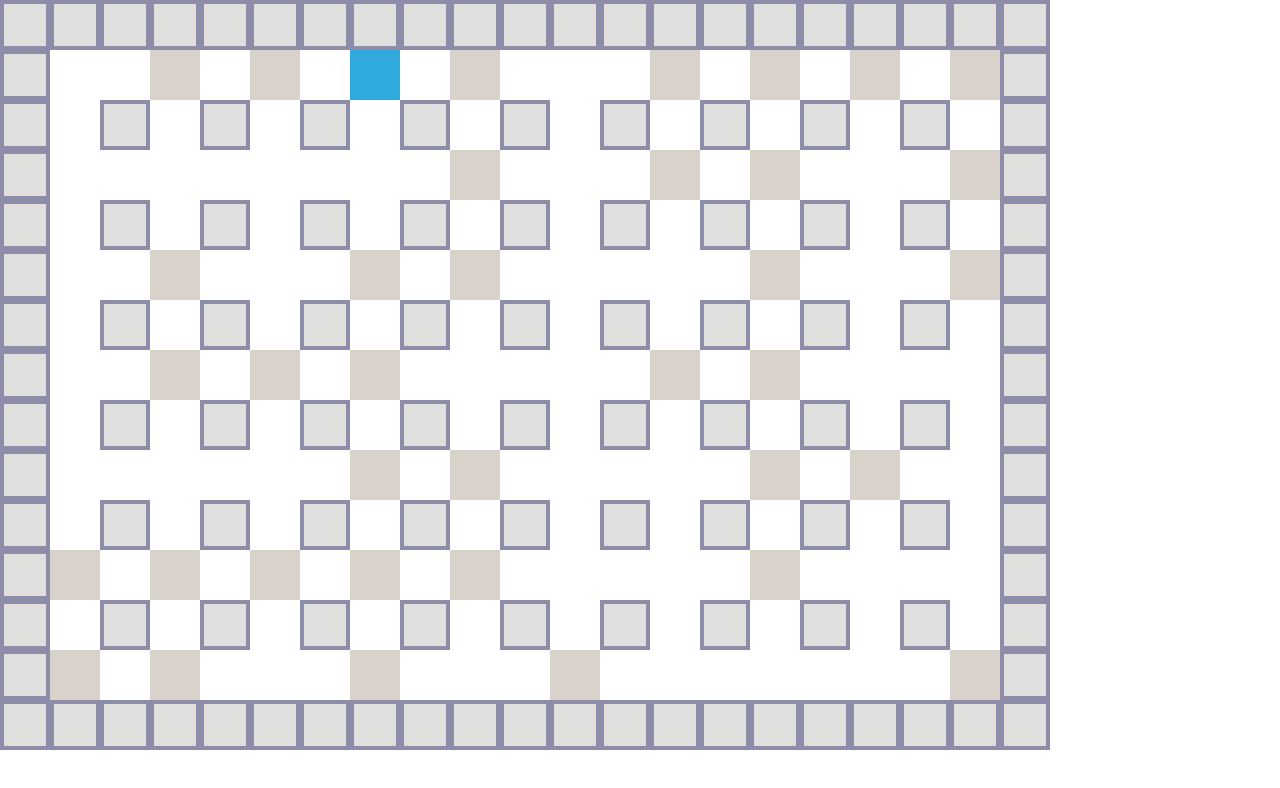
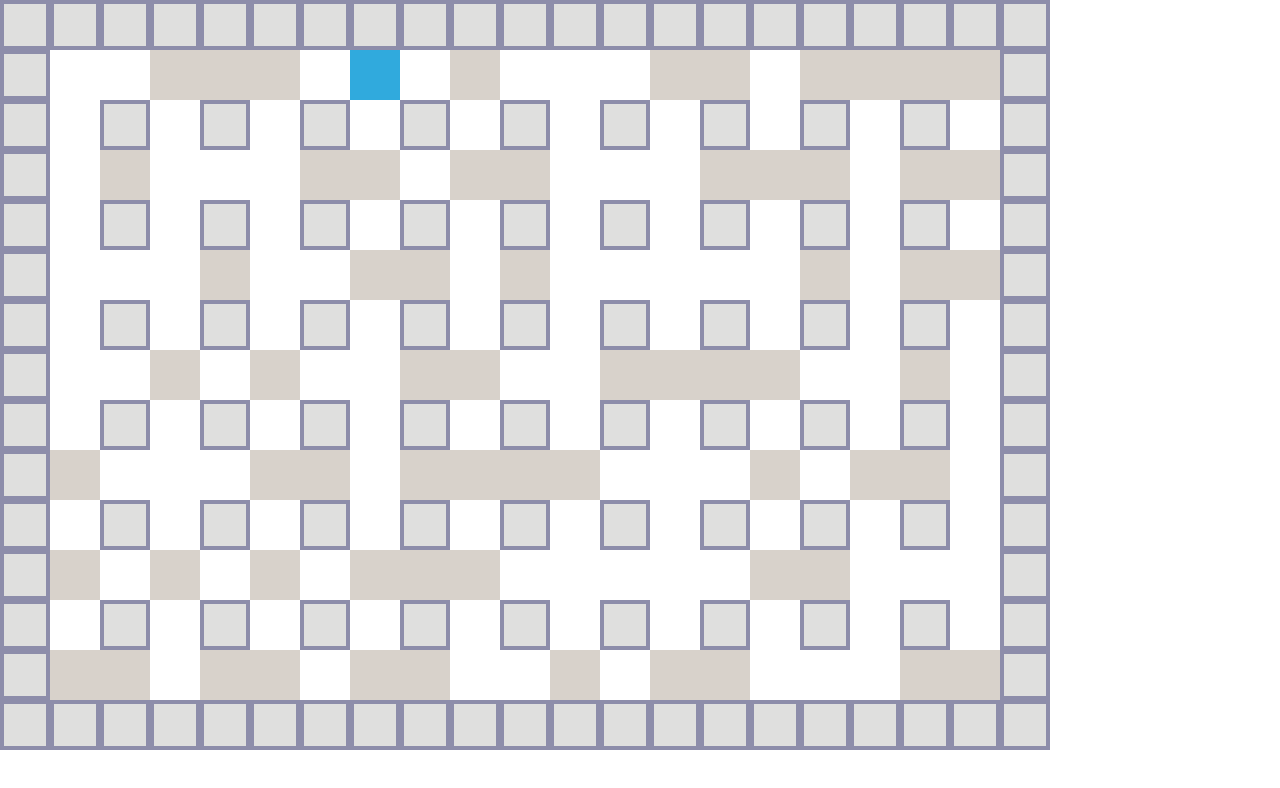
Before and after one commit to pika-3kw/boomberman, an Angular app: page / in a window 1280 px wide. Shown: the top 788 px of the page. Built offline with nearby package versions, Linux system fonts and the light colour scheme.

Commit message:
[Fixbug] Fix generate position softwall and bomber

```diff
--- a/src/app/game/game.component.ts
+++ b/src/app/game/game.component.ts
@@ -20,7 +20,7 @@ export class GameComponent implements OnInit {
   height: number = 15;
   width: number = 21;
   walls: IWall[] = [];
-  softWallCount: number = 50;
+  softWallCount: number = 80;
   softWalls: IWall[] = [];
   bomber: IBomber = {
     pos: {
@@ -93,8 +93,8 @@ export class GameComponent implements OnInit {
     for (let i = 0; i < this.softWallCount; i++) {
       this.softWalls.push({
         pos: {
-          x: random(1, this.width - 1, 'odd'),
-          y: random(1, this.height - 1, 'odd'),
+          x: random(1, this.width - 2),
+          y: random(1, this.height - 2, 'odd'),
         },
       });
     }
@@ -103,8 +103,8 @@ export class GameComponent implements OnInit {
   generateBomber() {
     let count = 0;
     const pos = {
-      x: random(1, this.width - 1, 'odd'),
-      y: random(1, this.height - 1, 'odd'),
+      x: random(1, this.width - 2, 'odd'),
+      y: random(1, this.height - 2, 'odd'),
     };
     const isAroundPositionAvailable = this.checkPositionBomber(pos);
     if (!isAroundPositionAvailable) {
```
